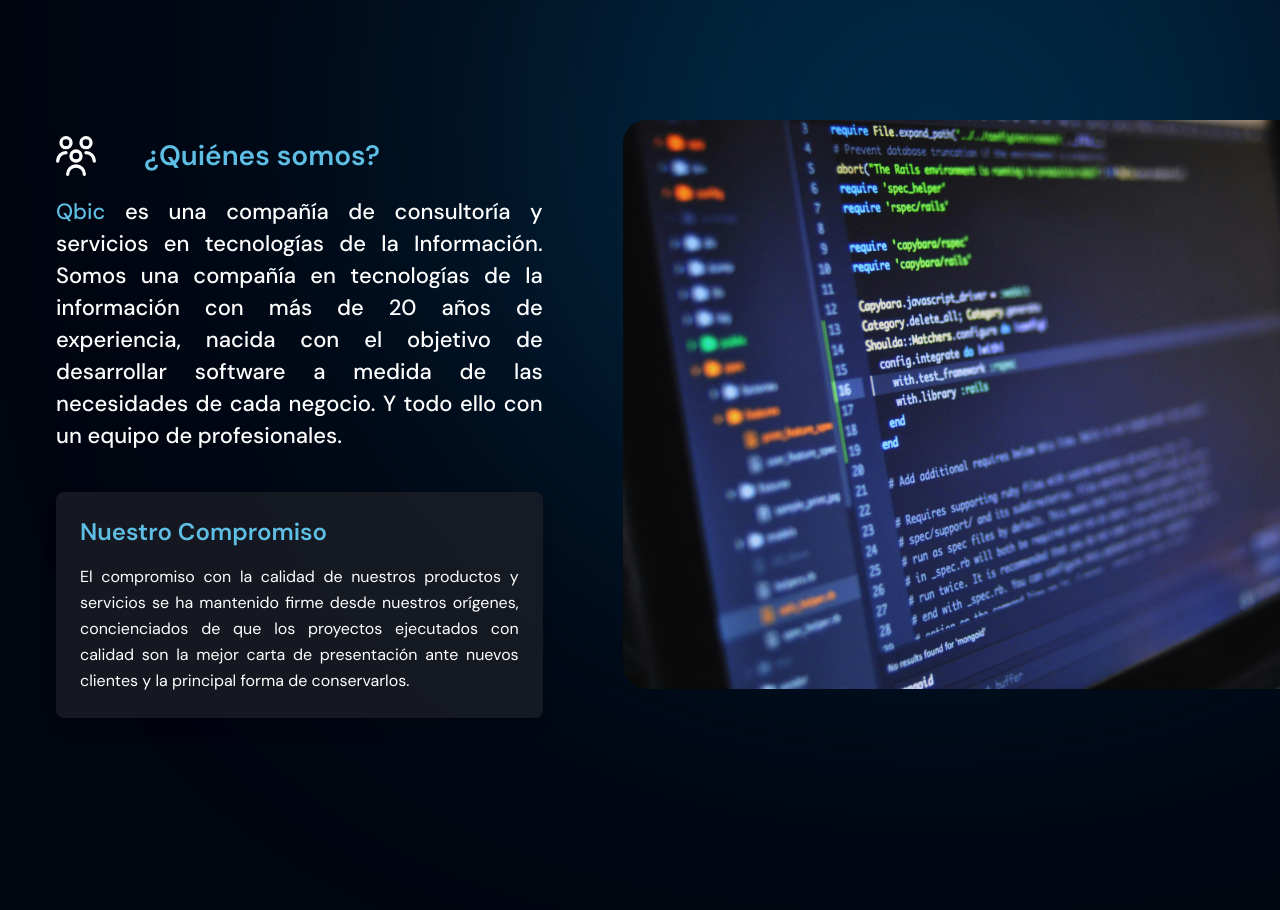
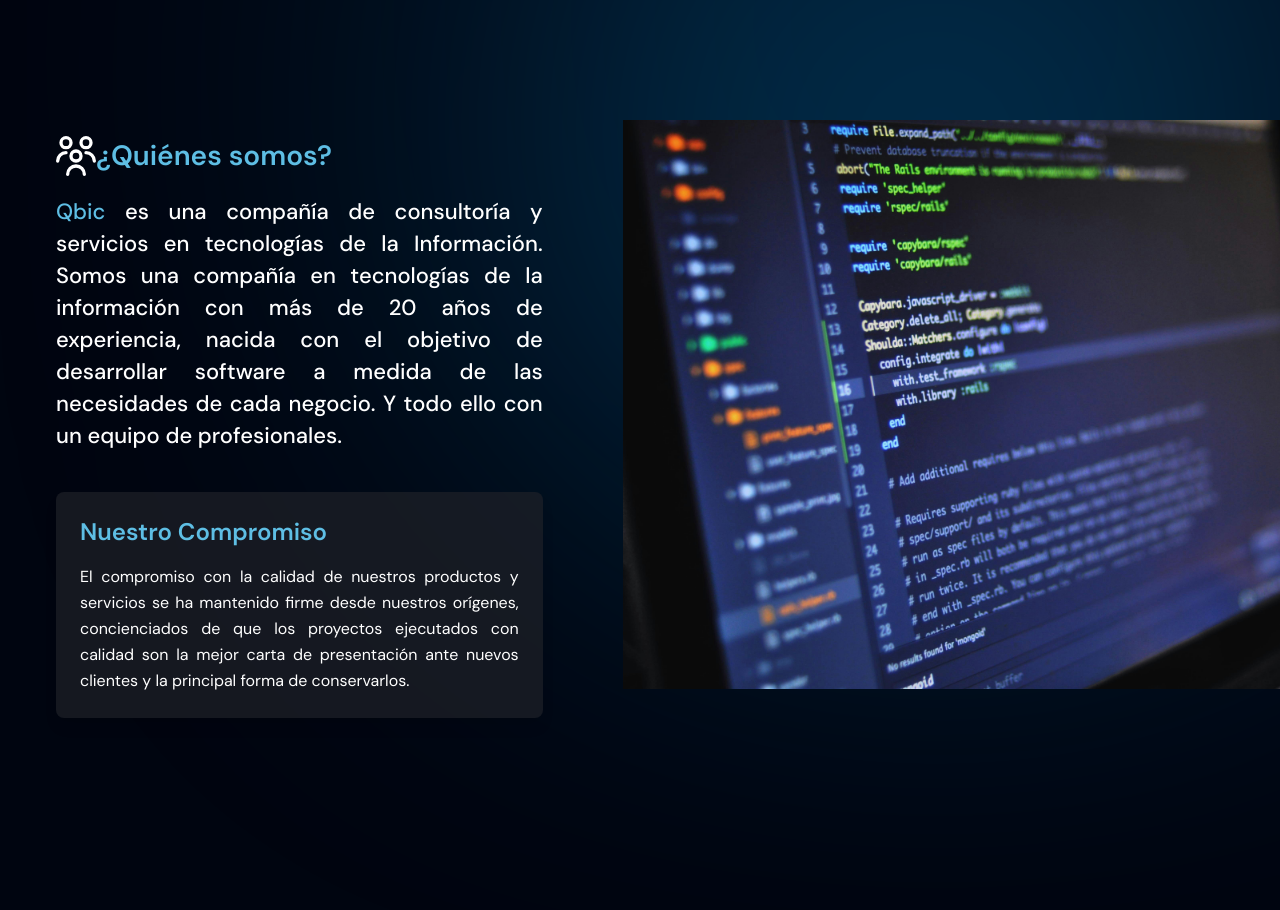
Before and after one commit to Yumei130/qbicSolutions, a Next.js app: page / in a window 1280 px wide. Shown: the part 920-1830 px from the top of the page. Built offline with nearby package versions, Linux system fonts and the light colour scheme.

Commit message:
Quienes somos

```diff
--- a/src/components/Home/Hero/index.tsx
+++ b/src/components/Home/Hero/index.tsx
@@ -72,7 +72,7 @@ const Hero = () => {
             animate={leftControls}
             className="lg:col-span-5 col-span-12 z-10"
           >
-            <div className="flex gap-6 items-center lg:justify-start justify-center mb-5 mt-24">
+            <div className="flex  items-center lg:justify-start justify-center mb-5 mt-24">
               <Image
                 src={`${getImagePrefix()}images/icons/users.svg`}
                 alt="icon"
@@ -113,7 +113,7 @@ const Hero = () => {
             ref={rightRef}
             initial={{ x: "100%", opacity: 0 }}
             animate={rightControls}
-            className="col-span-7 lg:block hidden"
+            className="col-span-12 lg:col-span-7 hidden lg:block"
           >
             <div className="ml-20 -mr-64 mt-20">
               <Image
@@ -121,7 +121,7 @@ const Hero = () => {
                 alt="Banner"
                 width={0}
                 height={0}
-                className="w-full h-auto rounded-3xl "
+                className="w-full h-auto lg:block hidden "
               />
             </div>
           </motion.div>
```
